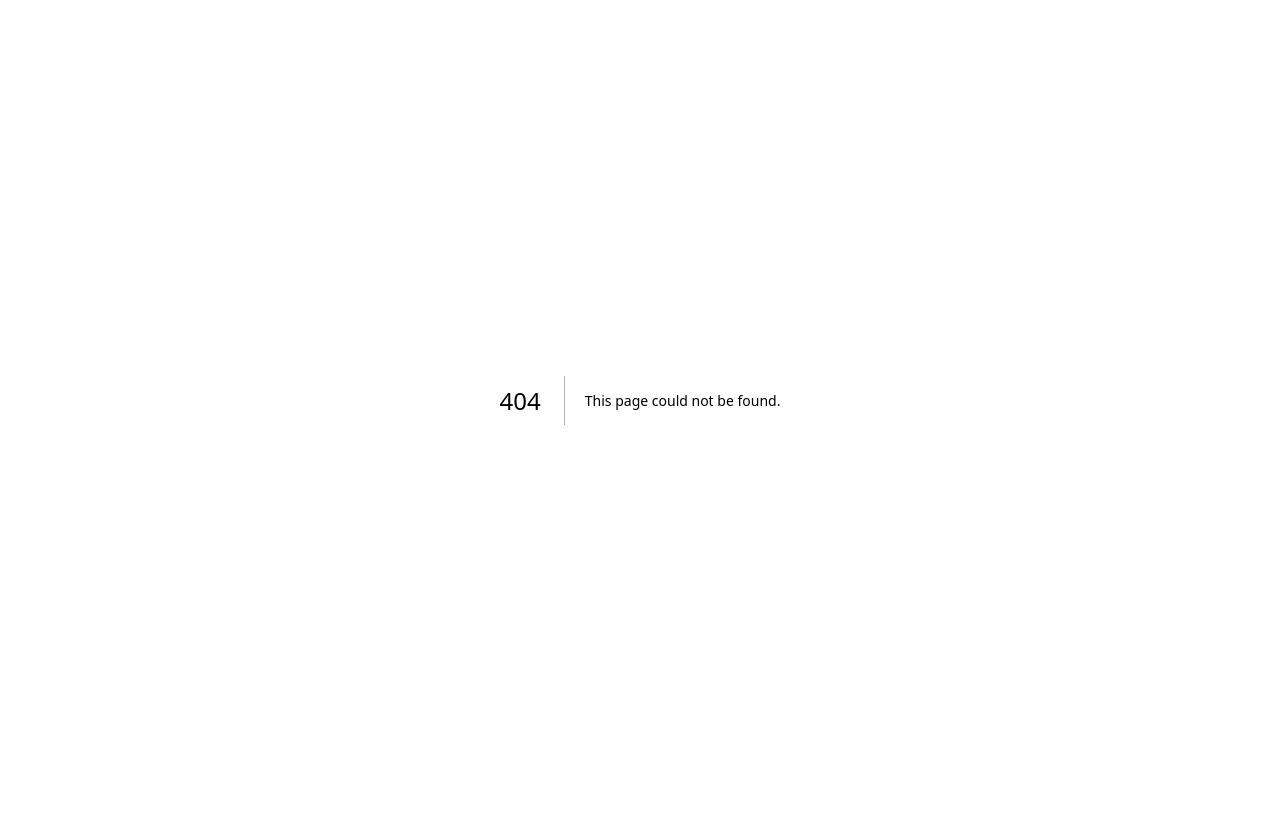
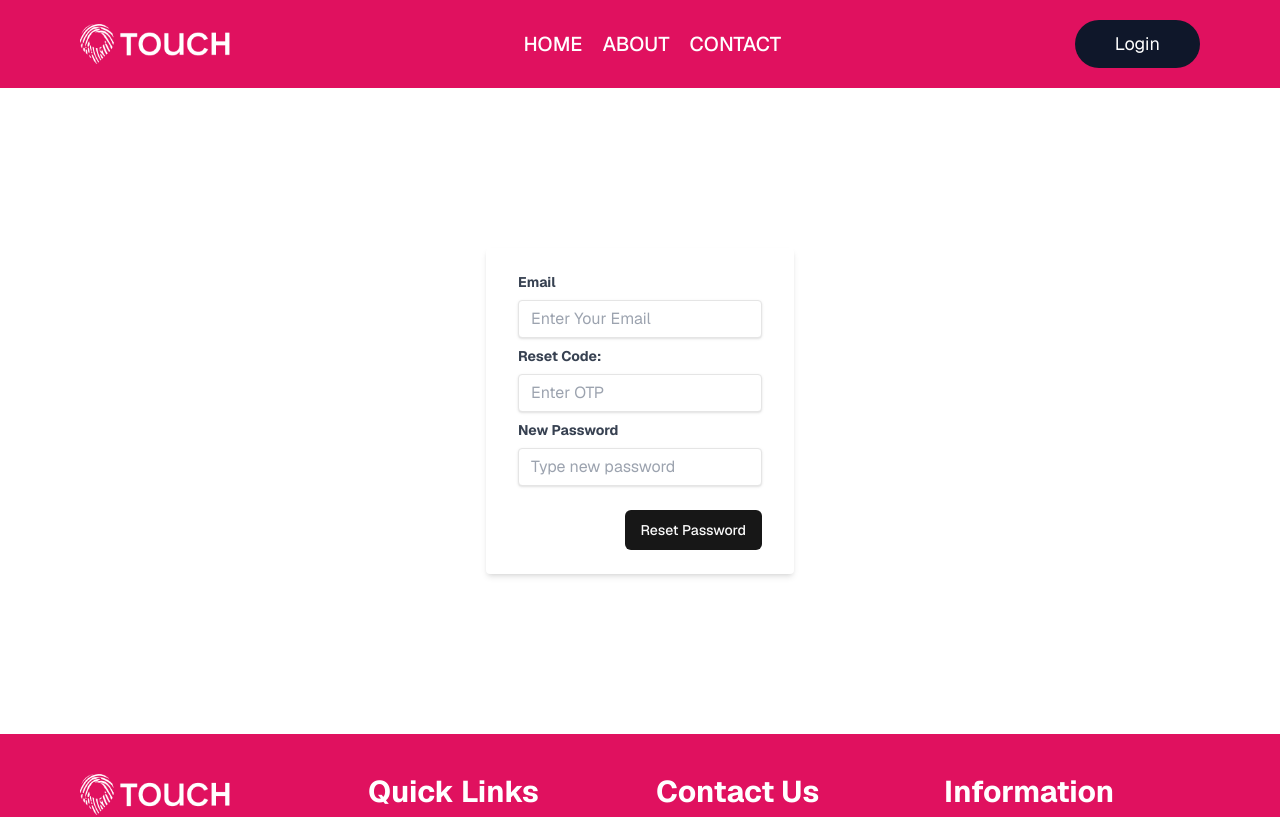
Before and after one commit to Mr-Rafiqul-Islam/ticketing-site, a Next.js app: page /forget-password/reset-password in a window 1280 px wide. Before the commit this address had no page. Shown: the top 817 px of the page. Built offline with nearby package versions, Linux system fonts and the light colour scheme.

Commit message:
forget pass and reset page created with hook creation

```diff
--- a/app/(website)/(pages)/forget-password/page.tsx
+++ b/app/(website)/(pages)/forget-password/page.tsx
@@ -1,12 +1,44 @@
-import React from 'react'
-import ResetPassword from './ResetPassword'
+import React from "react";
 
-function page() {
+export default function page() {
   return (
-    <div className="py-32 lg:py-40 w-full flex justify-center items-center">
-        <ResetPassword/>
+    <div className="container h-screen w-full flex justify-center items-center">
+      <div id="back-div" className="bg-primary-color rounded-[26px] m-4">
+        <div className="border-[20px] border-transparent rounded-[20px] bg-white shadow-lg xl:p-10 2xl:p-10 lg:p-10 md:p-10 sm:p-2 m-2">
+
+          <form
+            // onSubmit={handleSubmit(onSubmit)}
+            className="space-y-4"
+          >
+            <div>
+              <label htmlFor="email" className="mb-2 text-lg">
+                Email
+              </label>
+              <input
+                id="email"
+                className="border p-3 shadow-md placeholder:text-base ease-in-out duration-300 outline-none border-gray-300 rounded-lg w-full"
+                type="email"
+                placeholder="Email"
+                //   {...register("email", { required: true })}
+              />
+              {/* {errors.email && <p className="text-red-500">Email is required.</p>} */}
+            </div>
+
+            <button
+              className="bg-primary-color shadow-lg mt-6 p-2 text-white rounded-lg w-full hover:scale-105 transition duration-300 ease-in-out"
+              type="submit"
+              // disabled={status === "pending"}
+            >
+              Submit
+            </button>
+            {/* {error && (
+                <p className="text-red-500">
+                {(error as any).response.data.message}
+                </p>
+            )} */}
+          </form>
+        </div>
+      </div>
     </div>
-  )
+  );
 }
-
-export default page
--- a/app/(website)/(pages)/forget-password/ResetPassword.tsx
+++ b/app/(website)/(pages)/forget-password/reset-password/ResetPassword.tsx
@@ -7,18 +7,61 @@ import Link from "next/link";
 import Image from "next/image";
 import queryClient from "@/utlis/queryClient";
 import { Button } from '@/components/ui/button';
+import { useResetPassword } from '@/utlis/hooks/useResetPassword';
 
-interface LoginFormValues {
+interface ResetFormValues {
   email: string;
-  code: number;
+  reset_code: number;
   password: string;
 }
 function ResetPassword() {
+  const {
+      register,
+      handleSubmit,
+      formState: { errors },
+    } = useForm<ResetFormValues>();
+  const { mutate, status, error } = useResetPassword();
+
+  const router = useRouter();
+  const onSubmit = (data: ResetFormValues) => {
+    mutate(data, {
+      onSuccess: () => {
+        toast("Password Reset successful!👌", {
+          position: "top-right",
+          autoClose: 1500,
+          hideProgressBar: false,
+          closeOnClick: false,
+          pauseOnHover: true,
+          draggable: true,
+          progress: undefined,
+          theme: "light",
+          transition: Bounce,
+          onClose: () => {
+            router.push("/login");
+          },
+        });
+      },
+      onError: (error: any) => {
+        toast(error.response.data.message, {
+          position: "top-right",
+          autoClose: 3000,
+          hideProgressBar: false,
+          closeOnClick: false,
+          pauseOnHover: true,
+          draggable: true,
+          progress: undefined,
+          theme: "light",
+          transition: Bounce,
+        });
+        console.log(error.response.data.message);
+      },
+    });
+  };
   return (
     <div>
         <form
         className="bg-white shadow-md rounded px-8 py-6"
-        // onSubmit={handleSubmit(onSubmit)}
+        onSubmit={handleSubmit(onSubmit)}
       >
         <div className="mb-4">
           <label
@@ -32,25 +75,25 @@ function ResetPassword() {
             id="email"
             type="email"
             placeholder="Enter Your Email"
-            // {...register("email", { required: true })}
+            {...register("email", { required: true })}
           />
 
           <label
             className="block text-gray-700 text-sm font-bold mb-2"
             htmlFor="verification_code"
           >
-            Verification Code:
+            Reset Code:
           </label>
           <input
             className="shadow appearance-none border rounded w-full mb-2 py-2 px-3 text-gray-700 leading-tight focus:outline-none focus:shadow-outline"
-            id="verification_code"
-            type="text"
+            id="reset_code"
+            type="number"
             placeholder="Enter OTP"
-            // {...register("verification_code", { required: true })}
+            {...register("reset_code", { required: true })}
           />
-          {/* {errors.verification_code && (
+          {errors.reset_code && (
             <p className="text-red-500">OTP is required.</p>
-          )} */}
+          )}
           <label
             className="block text-gray-700 text-sm font-bold mb-2"
             htmlFor="password"
@@ -62,21 +105,21 @@ function ResetPassword() {
             id="password"
             type="password"
             placeholder="Type new password"
-            // {...register("password", { required: true })}
+            {...register("password", { required: true })}
           />
         </div>
         <div className="flex items-center justify-end">
 
           <Button
             variant={"default"}
-            // onClick={handleResend}
+            type='submit'
           >
             Reset Password
           </Button>
         </div>
-        {/* {error && (
-          <p className="text-red-500">{(error as any).response.data.message}</p>
-        )} */}
+        {error && (
+          <p className="text-red-500 max-w-32">{(error as any).response.data.message}</p>
+        )}
       </form>
     </div>
   )
--- /dev/null
+++ b/app/(website)/(pages)/forget-password/reset-password/page.tsx
@@ -0,0 +1,12 @@
+import React from 'react'
+import ResetPassword from './ResetPassword'
+
+function page() {
+  return (
+    <div className="py-32 lg:py-40 w-full flex justify-center items-center">
+        <ResetPassword/>
+    </div>
+  )
+}
+
+export default page
--- a/components/LoginForm.tsx
+++ b/components/LoginForm.tsx
@@ -107,14 +107,14 @@ const LoginForm = () => {
               <p className="text-red-500">Password is required.</p>
             )}
           </div>
-          <a
+          <Link
             className="group text-blue-400 transition-all duration-100 ease-in-out"
             href="#"
           >
             <span className="bg-left-bottom bg-gradient-to-r text-sm from-blue-400 to-blue-400 bg-[length:0%_2px] bg-no-repeat group-hover:bg-[length:100%_2px] transition-all duration-500 ease-out">
               Forget your password?
             </span>
-          </a>
+          </Link>
           <button
             className="bg-primary-color shadow-lg mt-6 p-2 text-white rounded-lg w-full hover:scale-105 transition duration-300 ease-in-out"
             type="submit"
--- a/components/SearchBar.tsx
+++ b/components/SearchBar.tsx
@@ -9,6 +9,7 @@ import { Popover, PopoverContent, PopoverTrigger } from "@/components/ui/popover
 import { Check, ChevronsUpDown } from "lucide-react";
 import { cn } from "@/lib/utils";
 import { useRouter } from "next/navigation";
+import { useFetchLocations } from "@/utlis/hooks/useFetchLocations";
 
 const locations = [
   { value: "dhaka", label: "Dhaka" },
@@ -29,6 +30,8 @@ function SearchBar() {
   const [returnDate, setReturnDate] = useState<Date | undefined>();
   const router = useRouter();
 
+  const { data, error, isLoading } = useFetchLocations();
+  console.log(data);
   const handleSearch = () => {
     if (!from || !to || !journeyDate) {
       alert("Please fill in all required fields!");
--- a/next.config.ts
+++ b/next.config.ts
@@ -1,6 +1,6 @@
 import type { NextConfig } from "next";
 
-const MyApi = process.env.NEXT_BACKEND_API_URL;
+const MyApi = process.env.NEXT_PUBLIC_API_URL;
 const nextConfig: NextConfig = {
   /* config options here */
   async rewrites() {
--- a/utlis/hooks/useAuth.ts
+++ b/utlis/hooks/useAuth.ts
@@ -11,7 +11,7 @@ const setRegisteredEmail = (email: string) => {
   localStorage.setItem("registeredEmail", email);
 };
 // Get token from local storage
-const getToken = () => {
+export const getToken = () => {
   return localStorage.getItem("authToken");
 };
 
--- /dev/null
+++ b/utlis/hooks/useFetchLocations.ts
@@ -0,0 +1,19 @@
+import { useQuery } from "@tanstack/react-query";
+import api from "../api";
+import { getToken } from "./useAuth";
+
+// Fetch location bus data
+export const useFetchLocations = () => {
+  return useQuery({
+    queryKey: ["location-bus"],
+    queryFn: async () => {
+      const token = getToken    ();
+      const response = await api.get("/location-bus",{
+        headers: {
+          Authorization: `Bearer ${token}`,
+        },
+      });
+      return response.data;
+    },
+  });
+};
--- /dev/null
+++ b/utlis/hooks/useResetPassword.ts
@@ -0,0 +1,27 @@
+import { useMutation } from "@tanstack/react-query";
+import api from "../api";
+
+export const useForgetPassword = () => {
+  return useMutation<{ email: string }, Error, { email: string }>({
+    mutationFn: async (data: { email: string }) => {
+      const response = await api.post("/forgot-password", data);
+      return response.data;
+    },
+  });
+};
+export const useResetPassword = () => {
+  return useMutation<
+    { email: string; reset_code: number; password: string },
+    Error,
+    { email: string; reset_code: number; password: string }
+  >({
+    mutationFn: async (data: {
+      email: string;
+      reset_code: number;
+      password: string;
+    }) => {
+      const response = await api.post("/reset-password", data);
+      return response.data;
+    },
+  });
+};
```
